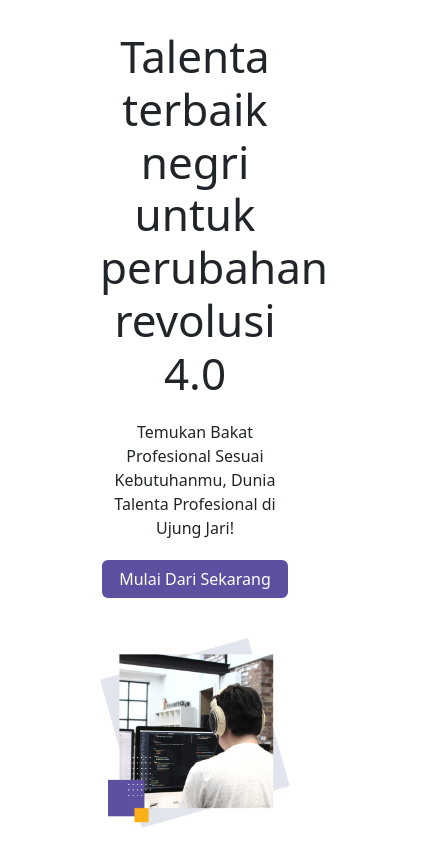
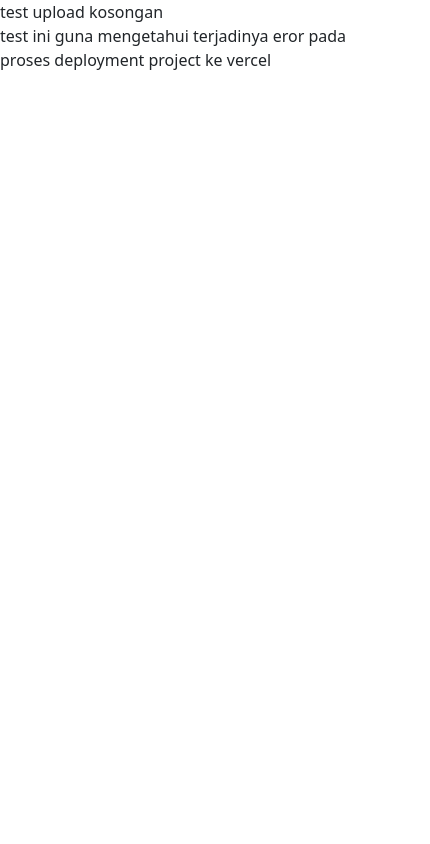
Before and after one commit to yaaqin/Dummy_peworld, a Next.js app: page / in a window 390 px wide. Shown: the top 844 px of the page, 430 px wide, since content can reach past the window. Built offline with nearby package versions, Linux system fonts and the light colour scheme.

Commit message:
test kosongan

```diff
--- a/src/pages/index.js
+++ b/src/pages/index.js
@@ -3,107 +3,11 @@ import Link from "next/link";
 
 export default function Home() {
   return (
-    <main>
-      <section
-        id="content-1"
-        className="py-[70px] container mx-auto px-[100px] grid grid-cols-2"
-      >
-        <div className="flex mt-[-40px] md:mt-[0] flex-col col-span-2 md:col-span-1 justify-center">
-          <h1 className="text-[44px] text-center md:text-left">
-            Talenta terbaik negri untuk perubahan revolusi 4.0
-          </h1>
-          <p className="py-[20px] text-center md:text-left text-[18]">
-            Temukan Bakat Profesional Sesuai Kebutuhanmu, Dunia Talenta
-            Profesional di Ujung Jari!
-          </p>
-          <div className="mx-auto md:mx-[0]">
-            <Link href={"/talent-list"}>
-              <button className="hover:scale-[1.03] bg-[#5E50A1] border-[2px] px-[15px] rounded-md py-[5px] border-[#5E50A1] text-[white]">
-                Mulai Dari Sekarang
-              </button>
-            </Link>
-          </div>
-        </div>
-        <div className="col-span-2 md:col-span-1 mt-[40px] md:mt-[0]">
-          <img
-            src="/images/content-1.png"
-            height="600px"
-            width="600px"
-            alt="homeBanner"
-          ></img>
-        </div>
-      </section>
-      <section
-        id="content-2"
-        className="bg-[#FAFBFC] container mx-auto px-[100px] grid grid-cols-2 py-[50px]"
-      >
-        <img src="/images/content-2.png" alt="homeBanner"></img>
-        <div>
-          <h2 className="my-[30px] text-[25px]">
-            Kenapa harus mencari tallent di peworld
-          </h2>
-          {[
-            "Analisis Data Mendalam.",
-            "Proses Seleksi yang Efisien.",
-            "Pemantauan Kinerja.",
-            "Katalog Bakat Luas.",
-            "Koneksi Global.",
-          ]?.map((item, key) => (
-            <div key={key} className="flex gap-[20px] mt-[15px]">
-              <img src="/images/check-purple.svg" alt="check"></img>
-              <p>{item}</p>
-            </div>
-          ))}
-        </div>
-      </section>
-      <section
-        id="content-3"
-        className="container mx-auto px-[100px] grid grid-cols-2 py-[50px]"
-      >
-        <div>
-          <h2 className="mt-[30px] mb-[15px] text-[35px]">Skill Tallent</h2>
-          <p className="mb-[10px]">
-            Profile talent yang di sertai dengan berbagai skill profesional
-            terupdate
-          </p>
-          <div className="grid grid-cols-2">
-            {["javascript", "golang", "react", "PHP", "native"]?.map(
-              (item, key) => (
-                <div key={key} className="flex gap-[20px] mt-[15px]">
-                  <img src="/images/check-yellow.svg" alt="check"></img>
-                  <p className="capitalize">{item}</p>
-                </div>
-              )
-            )}
-            {["postgre", "express", "next", "elixir", "bund"]?.map(
-              (item, key) => (
-                <div key={key} className="flex gap-[20px] mt-[15px]">
-                  <img src="/images/check-yellow.svg" alt="check"></img>
-                  <p className="capitalize">{item}</p>
-                </div>
-              )
-            )}
-          </div>
-        </div>
-        <img src="/images/content-3.png"></img>
-      </section>
-      <section id="CTA" className="container mx-auto px-[100px]">
-        <div
-          className="flex justify-between bg-[#5E50A1] rounded-tr-xl rounded-bl-xl px-[50px] py-[60px] rounded-br-[80px] rounded-tl-[80px] mb-[100px]"
-          width="100%"
-        >
-          <h2 className="capitalize text-[30px] text-[white]">
-            temukan talent terbaik,
-            <br />
-            yang handal dibidangnya
-          </h2>
-          <div className="flex flex-col justify-center">
-            <button className="text-[#5E50A1] hover:scale-[1.03] font-semibold px-[13px] py-[10px] rounded-md bg-[white]">
-              Mulai Dari Sekarang
-            </button>
-          </div>
-        </div>
-      </section>
-    </main>
+    <>
+    test upload kosongan
+    <div>
+      <p>test ini guna mengetahui terjadinya eror pada proses deployment project ke vercel</p>
+    </div>
+    </>
   );
 }
```
